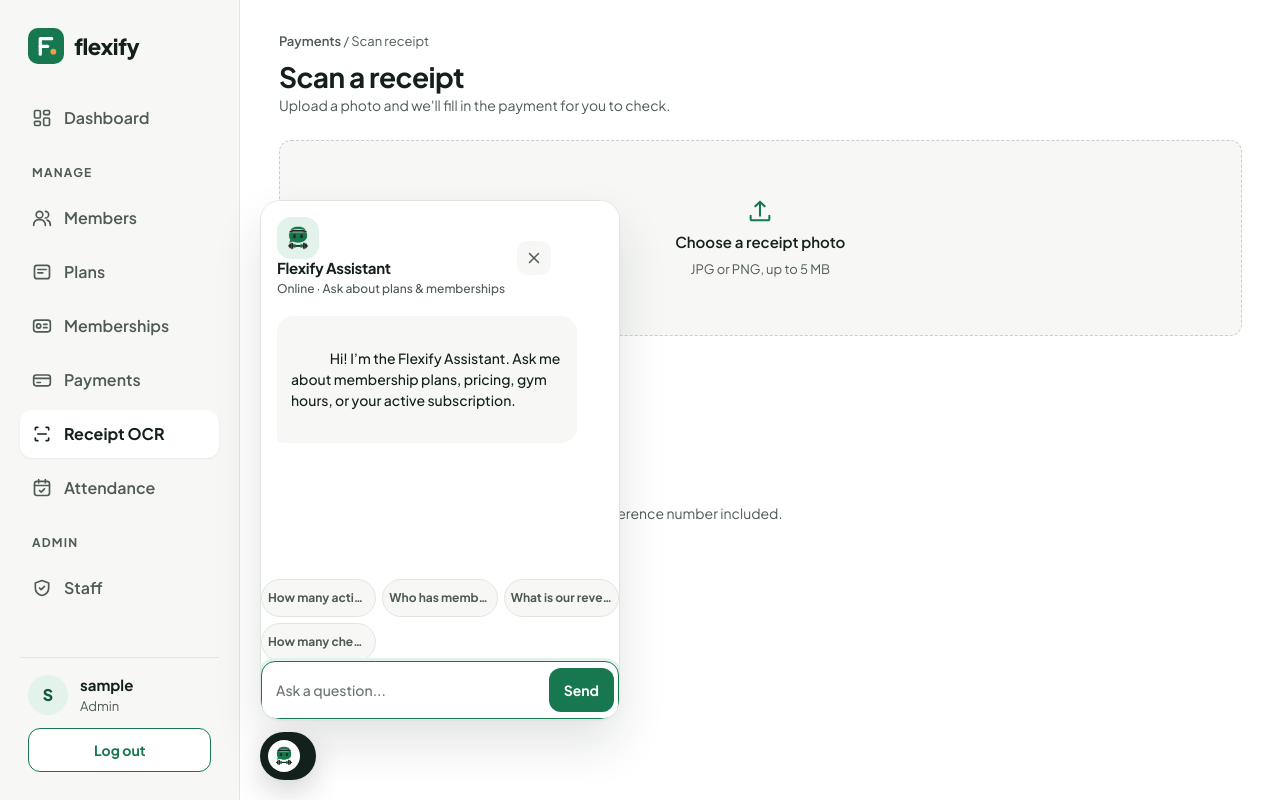
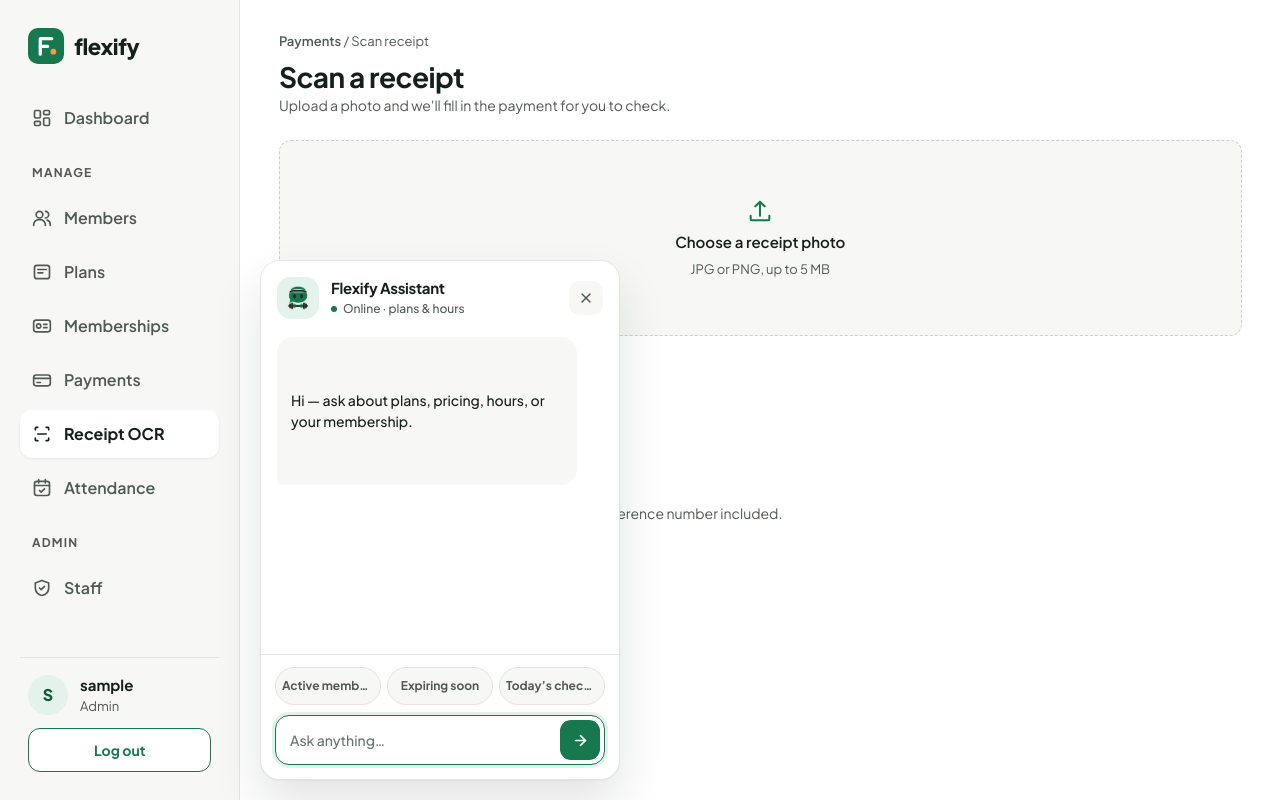
Before and after one commit to leiandrei/Flexify, an ASP.NET Core app: page /ReceiptOcr/Upload in a window 1280 px wide, after a click on "Ask Flexify". Run offline with ASP.NET Core 8, Linux system fonts and the light colour scheme; the visitor is signed in with stand-in values (Sample User, id 1); style sheets or scripts are compiled from the project's sources; the project's own start-up code is not run, and a stand-in starts its controllers and pages; some libraries are stand-ins or nearby versions.

Commit message:
redesign chatbot UI and clearer replies

```diff
--- a/Views/Shared/_ChatbotWidget.cshtml
+++ b/Views/Shared/_ChatbotWidget.cshtml
@@ -1,15 +1,13 @@
 <div id="fxChatbot" class="fx-chat" data-prompts-url="@Url.Action("Prompts", "Chatbot")" data-ask-url="@Url.Action("Ask", "Chatbot")">
-    <section id="fxChatWindow" class="fx-chat__window" role="dialog" aria-label="Flexify Gym Assistant" hidden>
+    <section id="fxChatWindow" class="fx-chat__window" role="dialog" aria-label="Flexify Assistant" hidden>
         <header class="fx-chat__head">
-            <div class="fx-chat__identity">
-                <img src="~/assets/gym-robot-logo-chat-bubble-flexify-v2.png" alt="Flexify Assistant" class="fx-chat__avatar" />
-                <div>
+            <img src="~/assets/gym-robot-logo-chat-bubble-flexify-v2.png" alt="" class="fx-chat__avatar" />
+            <div class="fx-chat__who">
                 <strong class="fx-chat__title">Flexify Assistant</strong>
-                    <span class="fx-chat__status">Online · Ask about plans &amp; memberships</span>
-                </div>
+                <span class="fx-chat__status"><i class="fx-chat__dot" aria-hidden="true"></i> Online · plans &amp; hours</span>
             </div>
             <button type="button" id="fxChatClose" class="fx-chat__close" aria-label="Close chat">
-                <svg viewBox="0 0 24 24" width="18" height="18" stroke="currentColor" stroke-width="2" fill="none" stroke-linecap="round" stroke-linejoin="round" aria-hidden="true">
+                <svg width="16" height="16" viewBox="0 0 24 24" fill="none" stroke="currentColor" stroke-width="2.2" stroke-linecap="round" aria-hidden="true">
                     <path d="M18 6 6 18" /><path d="m6 6 12 12" />
                 </svg>
             </button>
@@ -17,22 +15,28 @@
 
         <div id="fxChatMessages" class="fx-chat__messages" aria-live="polite">
             <div class="fx-chat__msg fx-chat__msg--bot">
-                Hi! I’m the Flexify Assistant. Ask me about membership plans, pricing, gym hours, or your active subscription.
+                <p class="fx-chat__p">Hi — ask about plans, pricing, hours, or your membership.</p>
             </div>
         </div>
 
+        <div class="fx-chat__foot">
             <div id="fxChatPrompts" class="fx-chat__prompts" aria-label="Suggested questions"></div>
 
             <form id="fxChatForm" class="fx-chat__form" autocomplete="off">
-            <label for="fxChatInput" class="visually-hidden">Type your question</label>
+                <label for="fxChatInput" class="visually-hidden">Ask a question</label>
                 <input type="text"
                        id="fxChatInput"
-                   class="fx-input fx-chat__input"
+                       class="fx-chat__input"
                        maxlength="500"
-                   placeholder="Ask a question..."
+                       placeholder="Ask anything…"
                        required />
-            <button type="submit" id="fxChatSend" class="fx-btn fx-btn--primary fx-btn--sm" aria-label="Send message">Send</button>
+                <button type="submit" id="fxChatSend" class="fx-chat__send" aria-label="Send message">
+                    <svg width="17" height="17" viewBox="0 0 24 24" fill="none" stroke="currentColor" stroke-width="2.4" stroke-linecap="round" stroke-linejoin="round" aria-hidden="true">
+                        <path d="M5 12h14" /><path d="m12 5 7 7-7 7" />
+                    </svg>
+                </button>
             </form>
+        </div>
     </section>
 
     <button type="button"
@@ -42,5 +46,6 @@
             aria-controls="fxChatWindow"
             aria-label="Open Flexify Assistant">
         <img src="~/assets/gym-robot-logo-chat-bubble-flexify-v2.png" alt="" class="fx-chat__launcher-img" />
+        Ask Flexify
     </button>
 </div>
--- a/wwwroot/js/site.js
+++ b/wwwroot/js/site.js
@@ -68,10 +68,50 @@ document.addEventListener('DOMContentLoaded', () => {
         const askUrl = chatRoot.dataset.askUrl || '/Chatbot/Ask';
         let promptsLoaded = false;
 
+        const formatChatHtml = (text) => {
+            const escaped = String(text || '')
+                .replace(/&/g, '&amp;')
+                .replace(/</g, '&lt;')
+                .replace(/>/g, '&gt;');
+            const withBold = escaped.replace(/\*\*(.+?)\*\*/g, '<strong>$1</strong>');
+            const lines = withBold.split(/\r?\n/);
+            let html = '';
+            let inList = false;
+            const closeList = () => {
+                if (inList) {
+                    html += '</ul>';
+                    inList = false;
+                }
+            };
+            lines.forEach((line) => {
+                const bullet = line.match(/^\s*[-•]\s+(.+)$/);
+                if (bullet) {
+                    if (!inList) {
+                        html += '<ul class="fx-chat__list">';
+                        inList = true;
+                    }
+                    html += `<li>${bullet[1]}</li>`;
+                    return;
+                }
+                closeList();
+                if (line.trim() === '') {
+                    html += '<div class="fx-chat__break"></div>';
+                    return;
+                }
+                html += `<p class="fx-chat__p">${line}</p>`;
+            });
+            closeList();
+            return html || withBold;
+        };
+
         const appendMessage = (text, sender) => {
             const bubble = document.createElement('div');
             bubble.className = `fx-chat__msg fx-chat__msg--${sender}`;
-            bubble.textContent = text;
+            if (sender === 'bot') {
+                bubble.innerHTML = formatChatHtml(text);
+            } else {
+                bubble.textContent = text;
+            }
             messagesEl.appendChild(bubble);
             messagesEl.scrollTop = messagesEl.scrollHeight;
             return bubble;
@@ -82,7 +122,7 @@ document.addEventListener('DOMContentLoaded', () => {
             if (!Array.isArray(prompts) || prompts.length === 0) {
                 return;
             }
-            prompts.slice(0, 4).forEach((promptText) => {
+            prompts.slice(0, 3).forEach((promptText) => {
                 const chip = document.createElement('button');
                 chip.type = 'button';
                 chip.className = 'fx-chat__chip';
@@ -109,6 +149,7 @@ document.addEventListener('DOMContentLoaded', () => {
 
         const setOpen = (isOpen) => {
             chatWindow.hidden = !isOpen;
+            chatRoot.classList.toggle('is-open', isOpen);
             toggleBtn.setAttribute('aria-expanded', String(isOpen));
             if (isOpen) {
                 loadInitialPrompts();
@@ -140,14 +181,15 @@ document.addEventListener('DOMContentLoaded', () => {
                 });
 
                 const data = await res.json();
-                typingBubble.textContent = data.reply || data.Reply || 'Sorry, I could not generate a response.';
+                const reply = data.reply || data.Reply || 'Sorry, I could not generate a response.';
+                typingBubble.innerHTML = formatChatHtml(reply);
 
                 const nextPrompts = data.suggestedPrompts || data.SuggestedPrompts;
                 if (Array.isArray(nextPrompts) && nextPrompts.length > 0) {
                     renderPrompts(nextPrompts);
                 }
             } catch {
-                typingBubble.textContent = 'Unable to reach the assistant right now. Please try again.';
+                typingBubble.innerHTML = formatChatHtml('Unable to reach the assistant right now. Please try again.');
             } finally {
                 chatInput.disabled = false;
                 sendBtn.disabled = false;
```
Also changed, not shown: Services/ChatbotService.cs (+27 -21 lines). Lines whose indentation alone changed are shown as unchanged.
